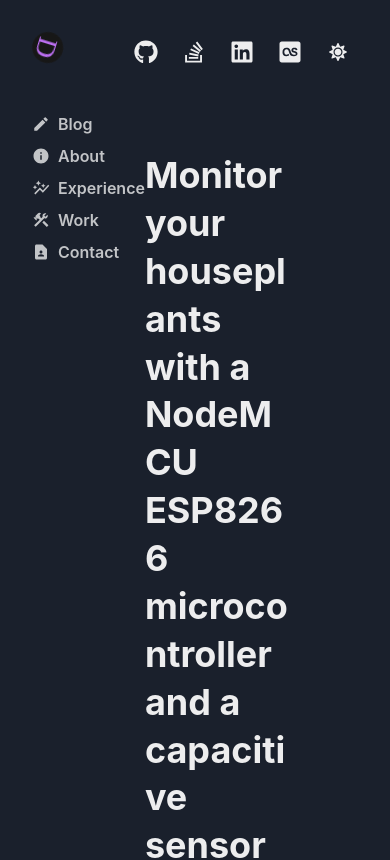
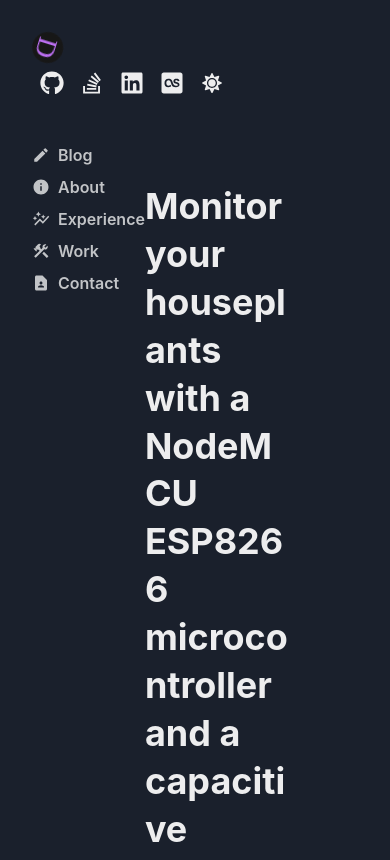
Before and after one commit to danielsteman/vite-blog, a React (Vite) app: page /blog/1 in a window 390 px wide. Shown: the top 860 px of the page. Built offline with nearby package versions, Linux system fonts and the light colour scheme.

Commit message:
:construction: responsive navbar wip

```diff
--- a/src/components/ColorModeSwitcher.tsx
+++ b/src/components/ColorModeSwitcher.tsx
@@ -21,7 +21,7 @@ const ColorModeSwitcher: React.FC<ColorModeSwitcherProps> = () => {
       variant="ghost"
       color="current"
       onClick={toggleColorMode}
-      icon={<SwitchIcon />}
+      icon={<SwitchIcon size={20} />}
       aria-label={`Switch to ${text} mode`}
     />
   );
--- a/src/components/NavigationButton.tsx
+++ b/src/components/NavigationButton.tsx
@@ -10,7 +10,6 @@ interface Props {
 const NavigationButton: React.FC<Props> = ({ icon, url }) => (
   <Button
     bg="transparent"
-    mr={2}
     px={2}
     onClick={(e) => {
       e.preventDefault();
--- a/src/routes/Base.tsx
+++ b/src/routes/Base.tsx
@@ -1,17 +1,20 @@
-import React from 'react';
+import React, { useState } from 'react';
 import {
   Box,
   Flex,
   Spacer,
-  Center,
   ChakraProvider,
   Grid,
   GridItem,
+  MenuButton,
+  IconButton,
+  Menu,
 } from '@chakra-ui/react';
 import {
   FaGithub, FaStackOverflow, FaLinkedin, FaLastfmSquare,
 } from 'react-icons/fa';
 import { Link } from 'react-router-dom';
+import { HamburgerIcon } from '@chakra-ui/icons';
 import ColorModeSwitcher from '../components/ColorModeSwitcher';
 import Logo from '../components/Logo';
 import customTheme from '../themes/theme';
@@ -22,10 +25,12 @@ interface Props {
   children: React.ReactNode;
 }
 
-const Base: React.FC<Props> = ({ children }) => (
+const Base: React.FC<Props> = ({ children }) => {
+  const [open, setOpen] = useState(true);
+  return (
     <ChakraProvider theme={customTheme}>
       <Box textAlign="left" fontSize="l">
-      <Flex>
+        <Flex flexDirection={['column', 'row', 'row', 'row', 'row']}>
           <Link to="/">
             <Logo
               h="8vmin"
@@ -33,13 +38,24 @@ const Base: React.FC<Props> = ({ children }) => (
             />
           </Link>
           <Spacer />
-        <Center>
+          {open
+            ? (
+              <Box>
                 <NavigationButton url="https://www.github.com/danielsteman" icon={FaGithub} />
                 <NavigationButton url="https://www.stackoverflow.com/users/11383969/dsteman" icon={FaStackOverflow} />
                 <NavigationButton url="https://www.linkedin.com/in/danielsteman/" icon={FaLinkedin} />
                 <NavigationButton url="https://www.last.fm/user/daniel-steman" icon={FaLastfmSquare} />
-          <ColorModeSwitcher mr={4} />
-        </Center>
+                <ColorModeSwitcher />
+              </Box>
+            )
+            : (
+              <MenuButton
+                as={IconButton}
+                icon={<HamburgerIcon />}
+                variant="outline"
+                onClick={() => setOpen(!open)}
+              />
+            )}
         </Flex>
       </Box>
       <Grid templateColumns="repeat(4, 1fr)" textAlign="left">
@@ -52,5 +68,6 @@ const Base: React.FC<Props> = ({ children }) => (
       </Grid>
     </ChakraProvider>
   );
+};
 
 export default Base;
```
Lines whose indentation alone changed are shown as unchanged.
